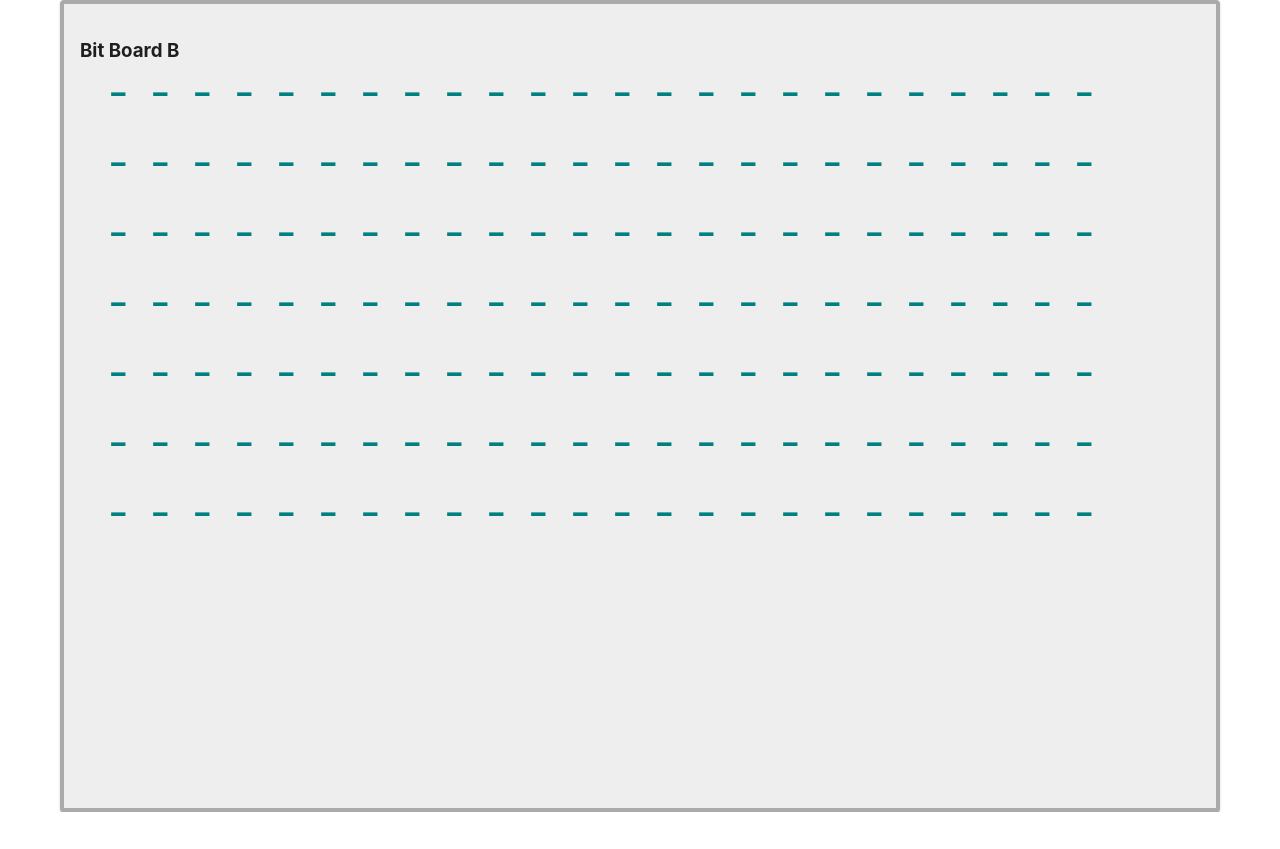
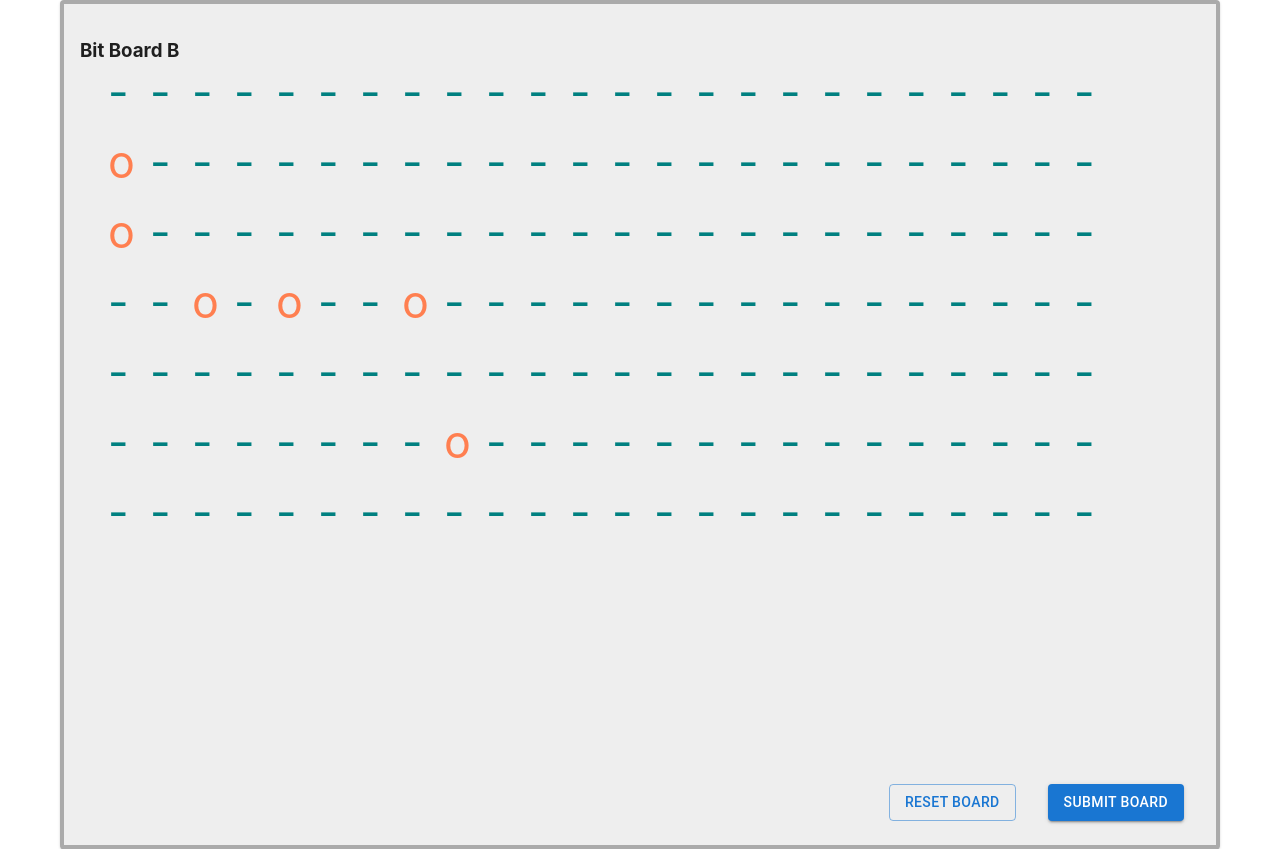
Before and after one commit to solgarcia2002/mir, a React (Create React App) app: page / in a window 1280 px wide. Before the commit the page ends 812 px from the top, so only its background shows below. Built offline with nearby package versions, Linux system fonts and the light colour scheme.

Commit message:
adding simulated get and post calls

```diff
--- /dev/null
+++ b/public/savedBits.json
@@ -0,0 +1,9 @@
+{"Clusters":[
+  [ [0, 1], [0, 2] ],
+  [ [2, 3] ],
+  [ [4, 3] ],
+  [ [7, 3] ],
+  [ [8, 5] ],
+  [ [8, 7], [8, 8] ]
+]
+}
--- a/src/App.tsx
+++ b/src/App.tsx
@@ -1,6 +1,6 @@
 import React from 'react';
 import './App.css';
-import BoardComponent from './components/Board';
+import BoardContainer from './containers/Board';
 import {Card, CardContent} from "@mui/material";
 import styled from "@emotion/styled";
 
@@ -8,7 +8,7 @@ const App = ()  =>  (
     <CARD style={{}}>
       <CardContent>
         <h3>Bit Board B</h3>
-        <BoardComponent numberOfRows={7} numberOfColumns={24}/>
+        <BoardContainer numberOfRows={7} numberOfColumns={24}/>
       </CardContent>
     </CARD>
   );
--- a/src/components/Bit.tsx
+++ b/src/components/Bit.tsx
@@ -23,7 +23,6 @@ const BitComponent = ({bitStatus, colKey, rowKey, toggleBit}: BitType) => {
     x={colKey * 30}
     y={rowKey * 50}
     fill={bitState ? 'coral' : 'teal'}
-    key={`${rowKey}-${colKey}`}
     onClick={(event) => {
       toggleBit({row:rowKey, col:colKey});
     }}>{bitState ? 'o' : '-'}</TSPAN>);
--- a/src/components/Board.tsx
+++ /dev/null
@@ -1,44 +0,0 @@
-import React, {useState, useEffect} from "react";
-import BitComponent, {ToggleBitType} from "./Bit";
-
-interface BoardComponentType {
-  numberOfRows: number;
-  numberOfColumns: number;
-}
-
-interface RowType {
-  columns: boolean[];
-}
-
-const BoardComponent = ({numberOfRows, numberOfColumns}: BoardComponentType) => {
-  const [rows, setRows] = useState<RowType[]>([{columns: []}]);
-  useEffect(() => {
-    //Creating an array of columns based on numberOfRows,
-    //each column is created in base of numberOfColumns formatting an array of boolean (false by default)
-    const rows = [...Array(numberOfRows).keys()].map(i =>
-      ({columns: [...Array(numberOfColumns).keys()].map(i => false)}));
-    setRows(rows);
-  }, [numberOfRows, numberOfColumns]);
-  const toggleBit = ({row, col}:ToggleBitType) => {
-    const _rows = rows.map((r, rKey) => {
-      if (rKey === row) {
-        r.columns[col]=!  r.columns[col];
-      }
-      return r;
-    });
-    setRows(_rows);
-  }
-  return (
-    <svg viewBox=" -20 -20 800 500" width="100%" height="100%">
-      {rows.map((row, rowKey) =>
-        (<text x="2" y="1.25em" key={rowKey}>
-          {row.columns.map((col, colKey) =>
-              (<BitComponent bitStatus={col} colKey={colKey} rowKey={rowKey} toggleBit={toggleBit}/>)
-            )}
-        </text>)
-      )}
-    </svg>
-  )
-
-}
-export default BoardComponent;
--- /dev/null
+++ b/src/containers/Board.tsx
@@ -0,0 +1,134 @@
+import React, {useState, useEffect} from "react";
+import BitComponent, {ToggleBitType} from "../components/Bit";
+import {Button, Snackbar, Alert} from "@mui/material";
+import styled from "@emotion/styled";
+
+interface BoardComponentType {
+  numberOfRows: number;
+  numberOfColumns: number;
+}
+
+interface RowType {
+  columns: boolean[];
+}
+
+interface ClustersType {
+  Clusters: number [][];
+}
+
+interface PopulateBoardType {
+  data: ClustersType | null | undefined;
+  numberOfRows: number;
+  numberOfColumns: number;
+}
+
+const BoardContainer = ({numberOfRows, numberOfColumns}: BoardComponentType) => {
+  const [rows, setRows] = useState<RowType[]>([{columns: []}]);
+  const [data, setData] = useState<ClustersType | null>();
+  const [openErrorToast, setOpenErrorToast] = useState(false);
+  useEffect(() => {
+    const fetchData = async () => {
+      try {
+        const result = await fetch('http://localhost:3001/savedBits.json');
+        setData(await result.json());
+      } catch (e) {
+        setOpenErrorToast(true);
+      }
+    }
+    fetchData();
+  }, [])
+  const setBoardWithData = ({data, numberOfRows, numberOfColumns}: PopulateBoardType) => {
+    const clustersSaved = data?.Clusters.flatMap((d: any[]) => d);
+    const _rows = [...Array(numberOfRows).keys()].map(r =>
+      ({
+        columns: [...Array(numberOfColumns).keys()].map(c =>
+          // Populating board with data provided by the API
+          !!(clustersSaved?.find((cluster) => cluster[0] === c && cluster[1] === r
+          )))
+      }));
+    return _rows;
+  }
+  useEffect(() => {
+    //Creating an array of columns based on numberOfRows,
+    //each column is created in base of numberOfColumns formatting an array of boolean (false by default)
+
+    setRows(setBoardWithData({data, numberOfRows, numberOfColumns}));
+  }, [numberOfRows, numberOfColumns, data]);
+
+  const toggleBit = ({row, col}: ToggleBitType) => {
+    const _rows = rows.map((r, rKey) => {
+      if (rKey === row) {
+        r.columns[col] = !r.columns[col];
+      }
+      return r;
+    });
+    setRows(_rows);
+  }
+  const handleCloseToast = () => setOpenErrorToast(false);
+  const submitBoard = async () => {
+    try {
+      const config = {
+        method: 'POST',
+        headers: {
+          'Accept': 'application/json',
+          'Content-Type': 'application/json',
+        },
+        body: JSON.stringify(rows),
+      }
+      //simulating POST to a fantastic endpoint ;)
+      const response = await fetch('http://localhost:3001/savedBits.json', config);
+      if (response.ok) {
+        return response
+      } else {
+        setOpenErrorToast(true);
+      }
+    } catch (error) {
+      setOpenErrorToast(true);
+    }
+  }
+
+  const handleResetRows = () => {
+
+    setRows(setBoardWithData({data, numberOfRows, numberOfColumns}));
+  }
+
+  return (
+    <div>
+      <svg viewBox=" -20 -20 800 500" width="100%" height="100%">
+        {rows.map((row, rowKey) =>
+          (<text x="2" y="1.25em" key={rowKey}>
+            {row.columns.map((col, colKey) =>
+              (<BitComponent
+                key={`${rowKey}-${colKey}`}
+                bitStatus={col}
+                colKey={colKey}
+                rowKey={rowKey}
+                toggleBit={toggleBit}/>)
+            )}
+          </text>)
+        )}
+      </svg>
+      <ACTIONS>
+        <Button variant="outlined" onClick={handleResetRows}>Reset Board </Button>
+        <Button variant="contained" onClick={submitBoard}>Submit Board</Button>
+      </ACTIONS>
+      <Snackbar open={openErrorToast} autoHideDuration={6000} onClose={handleCloseToast}>
+        <Alert onClose={handleCloseToast} severity="error" sx={{width: '100%'}}>
+          Some error occurs when Fetching data
+        </Alert>
+      </Snackbar>
+
+    </div>
+  )
+}
+const ACTIONS = styled.div`
+  display: flex;
+  flex-direction: row;
+  justify-content: flex-end;
+
+  button {
+    margin: 0 1rem;
+  }
+`;
+
+export default BoardContainer;
```
